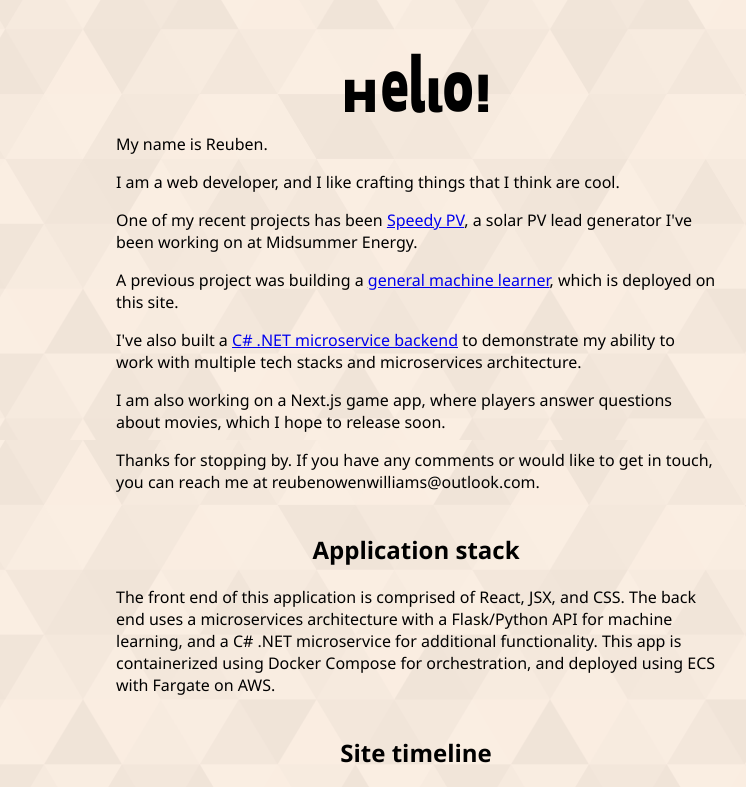
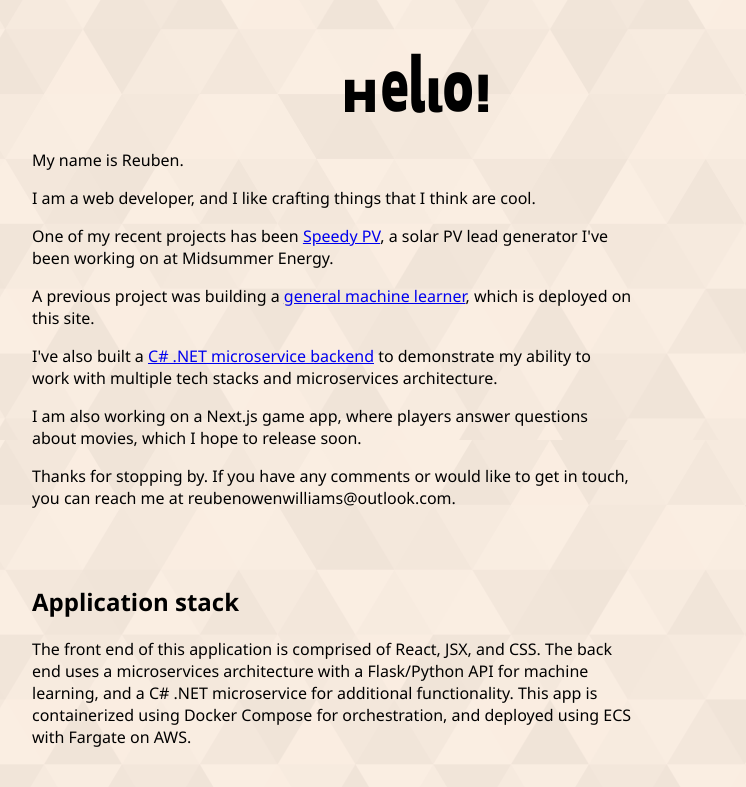
Before and after one commit to ReubenGitHub/website, a React (Vite) app in the folder frontend/: page / in a window 1280 px wide. Shown: the part 360-1147 px from the top of the page, without its empty margins (224-970 px from the left). Built offline with nearby package versions, Linux system fonts and the light colour scheme.

Commit message:
phase 2.1: remove <center> tag, replace with flexbox layout

```diff
--- a/frontend/src/components/home.css
+++ b/frontend/src/components/home.css
@@ -6,6 +6,16 @@
     align-items: center;
 }
 
+.home-content {
+    display: flex;
+    flex-direction: column;
+    align-items: center;
+    max-width: 800px;
+    margin: 0 auto;
+    padding: 0 16px;
+}
+
 .section {
     margin-bottom: 40px;
+    width: 100%;
 }
--- a/frontend/src/components/home.jsx
+++ b/frontend/src/components/home.jsx
@@ -13,50 +13,50 @@ export default function HomePage(props) {
             <h1 class="hello-container">
                 <Hello />
             </h1>
-            <center>
-                <div class='section'>
-                    <p class="intro">
+            <div className="home-content">
+                <section className='section'>
+                    <p className="intro">
                         My name is Reuben.
                     </p>
-                    <p class="intro">
+                    <p className="intro">
                         I am a web developer, and I like crafting things that I think are cool.
                     </p>
-                    <p class="intro">
+                    <p className="intro">
                         One of my recent projects has been&nbsp;
                         <a href="https://easy-pv.co.uk/speedy-pv/demo" target="_blank" rel="noreferrer">Speedy PV</a>,
                         a solar PV lead generator I've been working on at Midsummer Energy.
                     </p>
-                    <p class="intro">
+                    <p className="intro">
                         A previous project was building a <Link to="/machinelearner">general machine learner</Link>,
                         which is deployed on this site.
                     </p>
-                    <p class="intro">
+                    <p className="intro">
                         I've also built a <Link to="/dotnet-demo">C# .NET microservice backend</Link> to demonstrate
                         my ability to work with multiple tech stacks and microservices architecture.
                     </p>
-                    <p class="intro">
+                    <p className="intro">
                         I am also working on a Next.js game app, where players answer questions about movies, which I hope to
                         release soon.
                     </p>
-                    <p class="intro">
+                    <p className="intro">
                         Thanks for stopping by. If you have any comments or would like to get in touch,
                         you can reach me at reubenowenwilliams@outlook.com.
                     </p>
-                </div>
-                <div class='section'>
+                </section>
+                <section className='section'>
                     <h2>Application stack</h2>
-                    <p class="intro">
+                    <p className="intro">
                         The front end of this application is comprised of React, JSX, and CSS.
                         The back end uses a microservices architecture with a Flask/Python API for machine learning,
                         and a C# .NET microservice for additional functionality. This app is containerized
                         using Docker Compose for orchestration, and deployed using ECS with Fargate on AWS.
                     </p>
-                </div>
-                <div class='section'>
+                </section>
+                <section className='section'>
                     <h2>Site timeline</h2>
                     <VerticalTimeline />
-                </div>
-            </center>
+                </section>
+            </div>
         </div>
     )
 }
```
